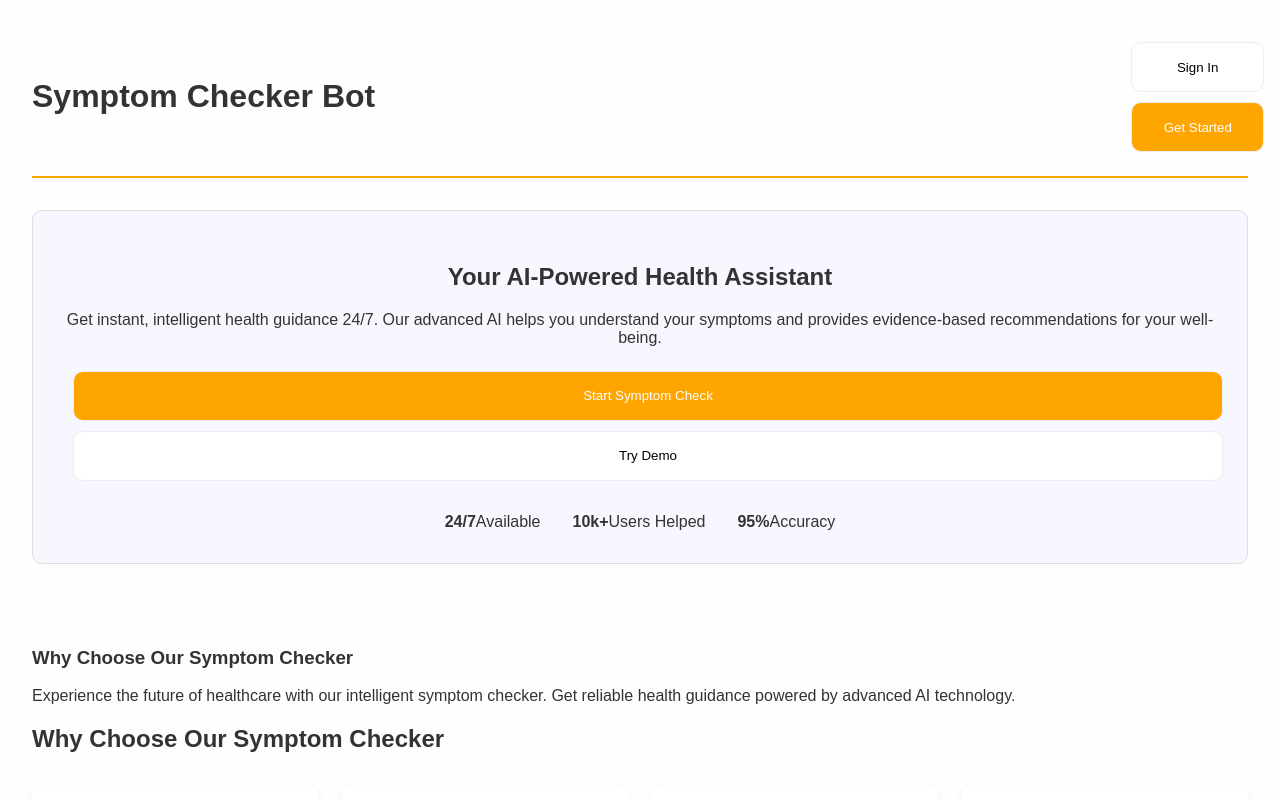
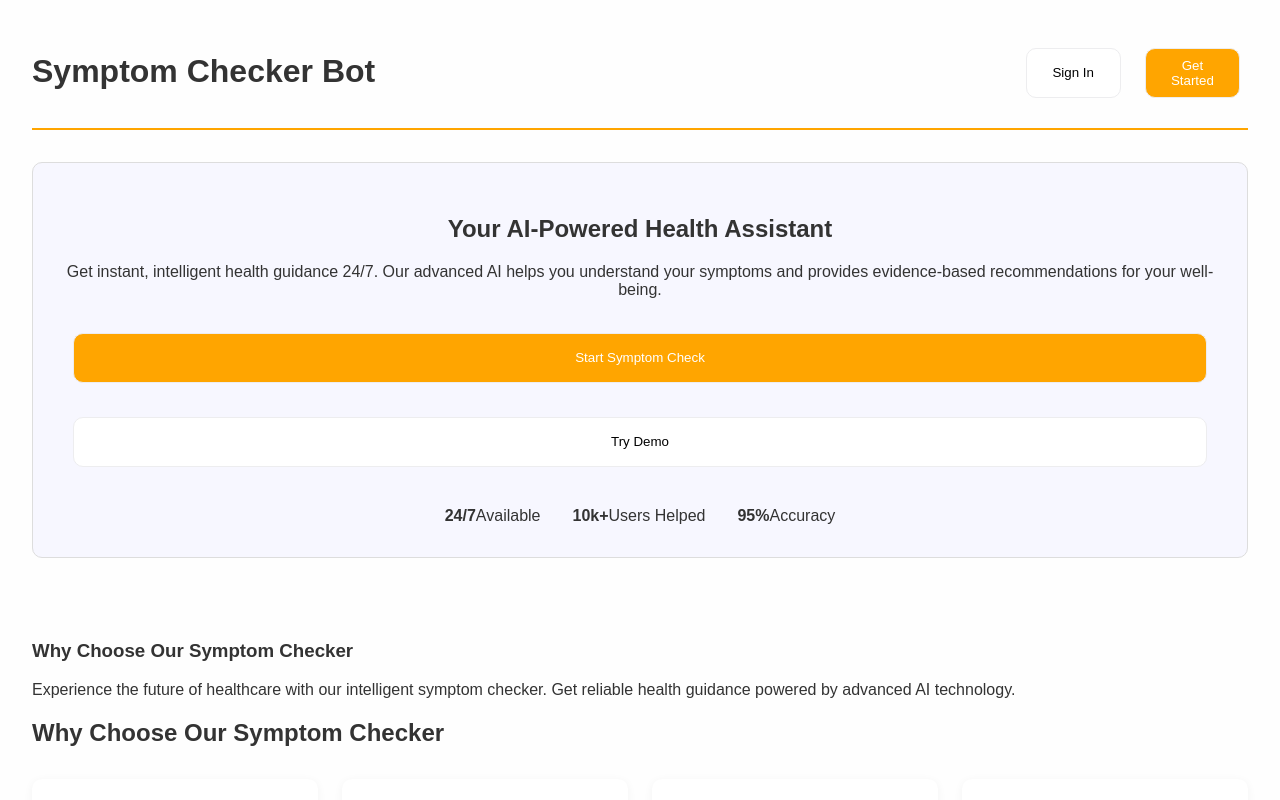
Before and after one commit to inalelub/ai-for-health, a React (Create React App) app in the folder frontend/: page / in a window 1280 px wide. Shown: the top 800 px of the page. Built offline with nearby package versions, Linux system fonts and the light colour scheme.

Commit message:
Updated AuthForm.css

```diff
--- a/frontend/src/AuthForm.css
+++ b/frontend/src/AuthForm.css
@@ -24,6 +24,12 @@ body {
 
 .nav-buttons .btn {
   margin-left: 1rem;
+  display: flex;
+}
+.nav-buttons {
+  margin-left: 1rem;
+  display: flex;
+
 }
 
 .hero {
@@ -35,7 +41,11 @@ body {
 }
 
 .hero-actions {
-  margin-top: 1.5rem;
+   margin-top: 1.5rem;
+  display: flex;
+  justify-content: center;
+  gap: 1rem;
+  flex-wrap: wrap;
 }
 
 .btn {
```
